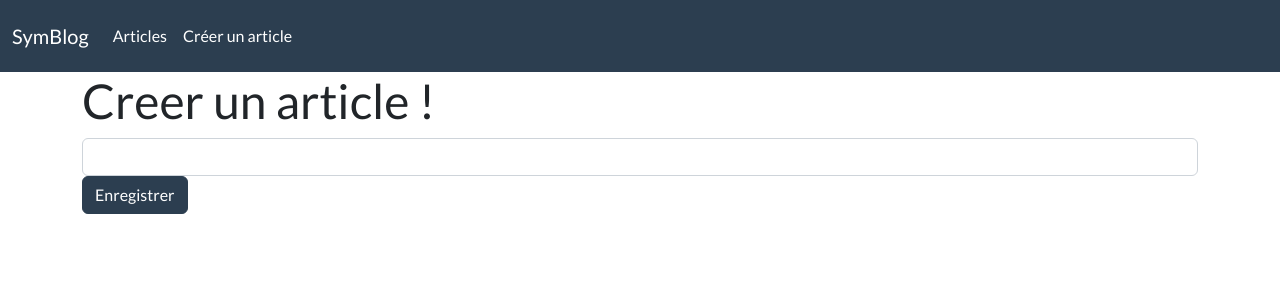
After one commit to Mushu-Tutorials/tuto-symfony-lior, a Symfony app: template templates/blog/create.html.twig in a window 1280 px wide. The commit adds this page. Shown: the top 300 px of the page. Run offline with Twig, Linux system fonts and the light colour scheme; the template is opened without the code that fills it: most values are stand-ins (such as "Sample title", 1, 10 or a date in 2020); form fields are guessed from the names that the template uses; some libraries are stand-ins or nearby versions.

Commit message:
create form

```diff
--- /dev/null
+++ b/templates/blog/create.html.twig
@@ -0,0 +1,15 @@
+{% extends 'base.html.twig' %}
+
+{% block title %}Create Atricle
+{% endblock %}
+
+{% block body %}
+  <h1>Creer un article !</h1>
+
+  {{ form_start(form_article) }}
+  {{ form_widget(form_article) }}
+
+  <button class="btn btn-primary" type="submit">Enregistrer</button>
+  {{ form_end(form_article) }}
+
+{% endblock %}
--- a/templates/blog/index.html.twig
+++ b/templates/blog/index.html.twig
@@ -1,10 +1,9 @@
 {% extends 'base.html.twig' %}
 
-{% block title %}Hello BlogController!
-{% endblock %}
+{% block title %}SymBlog - Liste des articles{% endblock %}
+
 
 {% block body %}
-
   <section class="">
     {% for article in articles %}
       <article>
--- a/templates/blog/show.html.twig
+++ b/templates/blog/show.html.twig
@@ -1,4 +1,6 @@
 {% extends "base.html.twig" %}
+
+{% block title %}SymBlog - {{ article.title }}{% endblock %}
 
 {% block body %}
       <article>
--- a/templates/nav.html.twig
+++ b/templates/nav.html.twig
@@ -1,6 +1,6 @@
 <nav class="navbar navbar-expand-lg navbar-dark bg-primary">
   <div class="container-fluid">
-    <a class="navbar-brand" href="/">SymBlog</a>
+    <a class="navbar-brand" href="{{ path('home') }}">SymBlog</a>
     <button class="navbar-toggler" type="button" data-bs-toggle="collapse" data-bs-target="#navbarColor01" aria-controls="navbarColor01" aria-expanded="false" aria-label="Toggle navigation">
       <span class="navbar-toggler-icon"></span>
     </button>
@@ -8,10 +8,10 @@
     <div class="collapse navbar-collapse" id="navbarColor01">
       <ul class="navbar-nav me-auto">
         <li class="nav-item">
-          <a class="nav-link" href="/blog">Articles</a>
+          <a class="nav-link" href="{{ path('blog') }}">Articles</a>
         </li>
         <li class="nav-item">
-          <a class="nav-link" href="/blog/new">Créer un article</a>
+          <a class="nav-link" href="{{ path('blog_create') }}">Créer un article</a>
         </li>
       </div>
     </div>
```
Also changed, not shown: src/Controller/BlogController.php (+36 -2 lines), src/Form/ArticleType.php (added, +28 -0 lines), 1 other file.
